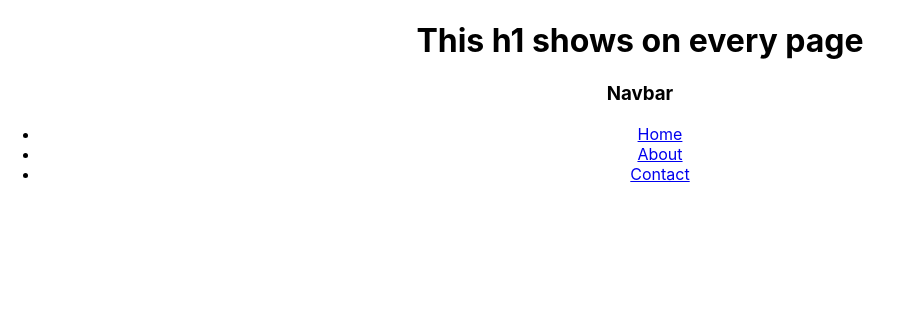
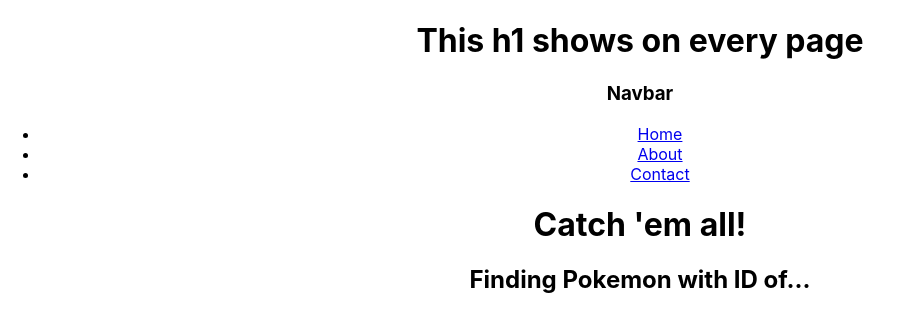
Before and after one commit to AlexStormwood/feb23-t3w6-forms, a React (Create React App) app: page /pokemon in a window 1280 px wide. Shown: the top 332 px of the page, without its empty margins (0-903 px from the left). Built offline with nearby package versions, Linux system fonts and the light colour scheme.

Commit message:
feat: pokemon page with route and params

```diff
--- a/src/App.js
+++ b/src/App.js
@@ -9,6 +9,7 @@
 import AboutPage from './pages/AboutPage';
 import ContactPage from './pages/ContactPage';
 import Navbar from './components/Navbar';
+import PokemonFetcherPage from './pages/PokemonFetcherPage';
 
 function App() {
   return (
@@ -44,6 +45,9 @@
           <Route path="contact" element={<ContactPage />} />
         </Route>
 
+        <Route path="/pokemon" element={<PokemonFetcherPage />} />
+        <Route path="/pokemon/:pokemonId" element={<PokemonFetcherPage />} />
+
       </Routes>
 
     </div>
--- a/src/pages/PokemonFetcherPage.jsx
+++ b/src/pages/PokemonFetcherPage.jsx
@@ -1,8 +1,14 @@
+import { useParams } from "react-router-dom"
 
 export default function PokemonFetcherPage(props){
+
+	let {pokemonId} = useParams();
+
 	return(
 		<div>
 			<h1>Catch 'em all!</h1>
+
+			<h2>Finding Pokemon with ID of... {pokemonId}</h2>
 		</div>
 	)
 }
```
